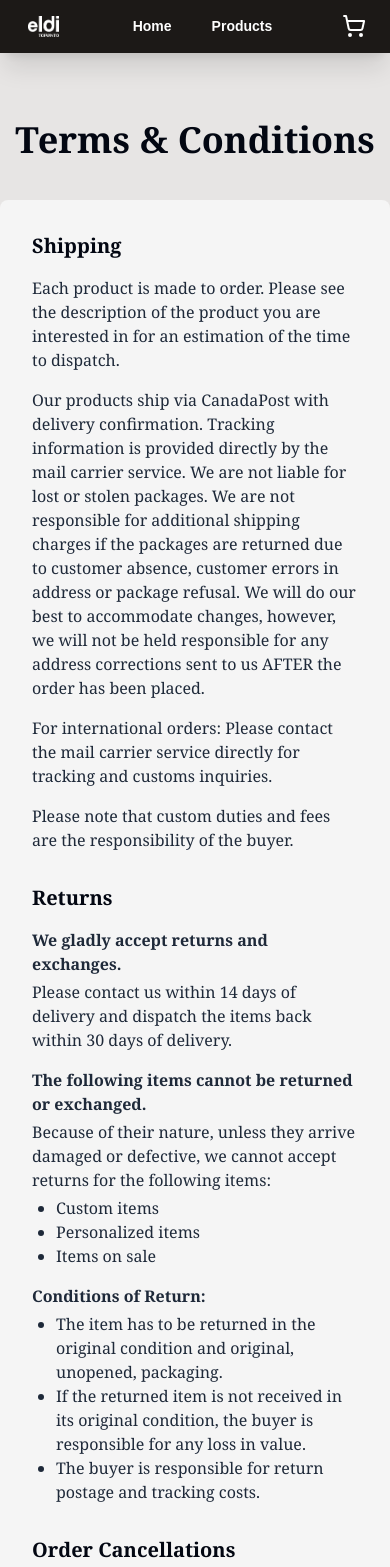
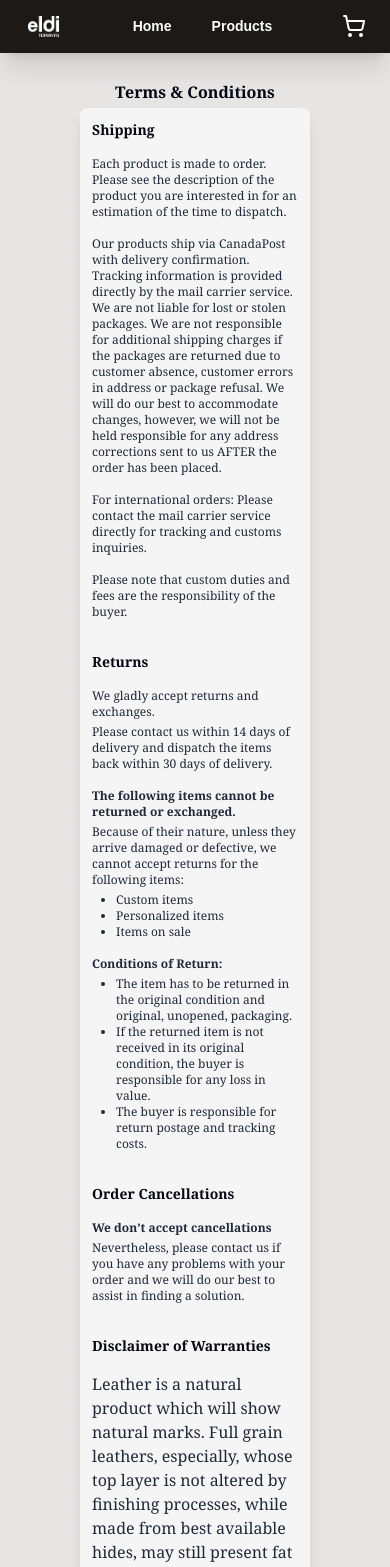
Before and after one commit to cdiaconu04/Eldi-Ecom-Store, a Next.js app: page /terms-conditions in a window 390 px wide. Shown: the top 1567 px of the page. Built offline with nearby package versions, Linux system fonts and the light colour scheme.

Commit message:
Added responsive design to faq and terms pages

```diff
--- a/src/app/faq/page.js
+++ b/src/app/faq/page.js
@@ -1,54 +1,67 @@
 "use client"
 import Navbar from '../../components/navbar';
 export default function FAQ() {
+
+    const questionTextSize = "2xl:text-xl xl:text-xl lg:text-lg md:text-base sm:text-sm text-sm";
+    const answerTextSize = "2xl:-text-base xl:text-base lg:text-sm md:text-sm text-xs";
+
     return (
         <div>
             <Navbar moved={true}/>
             <div className="w-full bg-stone-200">
-                <div className="max-w-screen-xl mx-auto py-30 flex flex-col gap-10 items-center justify-center relative overflow-hidden">
-                    <h1 className="text-4xl font-bold font-serif text-gray-950"> Frequently Asked Questions </h1>
+                <div className="max-w-screen-xl mx-auto flex flex-col items-center justify-center relative overflow-hidden
+                    2xl:py-30 xl:py-23 lg:py-20 py-20
+                    2xl:px-0 xl:px-11 lg:px-20 px-20
+                    2xl:gap-10 xl:gap-8 lg:gap-6 md:gap-4 sm:gap-2 gap-1
+                ">
 
-                    <div className="max-w-screen-xl bg-neutral-100 shadow-lg rounded-lg p-8 flex flex-col gap-8">
+                    <h1 className="font-bold font-serif text-gray-950
+                        2xl:text-4xl xl:text-4xl lg:text-3xl md:text-3xl sm:text-2xl text:xl
+                    "> Frequently Asked Questions </h1>
+
+                    <div className="max-w-screen-xl bg-neutral-100 shadow-lg rounded-lg flex flex-col gap-8
+                        2xl:p-8 xl:p-7 lg:p-6 md:p-5 sm:p-4 p-3
+                    ">
                         <div className="flex flex-col gap-4">
-                            <h2 className="text-xl font-bold text-gray-950 font-serif">What is your return policy?</h2>
-                            <p className="text-gray-800 font-serif">We offer a 30-day return policy on all items. If you are not satisfied with your purchase, you can return it within 30 days for a full refund.</p>
+                            <h2 className={`${questionTextSize} font-bold text-gray-950 font-serif`}>What is your return policy?</h2>
+                            <p className={`${answerTextSize} text-gray-800 font-serif`}>We offer a 30-day return policy on all items. If you are not satisfied with your purchase, you can return it within 30 days for a full refund.</p>
                         </div>
 
                         <div className="flex flex-col gap-4">
-                            <h2 className="text-xl font-bold text-gray-950 font-serif">How long does shipping take?</h2>
-                            <p className="text-gray-800 font-serif">As we create each product by hand when ordered, shipping typically takes 10 business days. You will receive a tracking number once your order has shipped.</p>
+                            <h2 className={`${questionTextSize} font-bold text-gray-950 font-serif`}>How long does shipping take?</h2>
+                            <p className={`${answerTextSize} text-gray-800 font-serif`}>As we create each product by hand when ordered, shipping typically takes 10 business days. You will receive a tracking number once your order has shipped.</p>
                         </div>
 
                         <div className="flex flex-col gap-4">
-                            <h2 className="text-xl font-bold text-gray-950 font-serif">Do you offer international shipping?</h2>
-                            <p className="text-gray-800 font-serif">Yes, we offer international shipping to select countries. Please check our shipping policy for more details.</p>
+                            <h2 className={`${questionTextSize} font-bold text-gray-950 font-serif`}>Do you offer international shipping?</h2>
+                            <p className={`${answerTextSize} text-gray-800 font-serif`}>Yes, we offer international shipping to select countries. Please check our shipping policy for more details.</p>
                         </div>
 
                         <div className="flex flex-col gap-4">
-                            <h2 className="text-xl font-bold text-gray-950 font-serif">How can I contact customer support?</h2>
-                            <p className="text-gray-800 font-serif">You can contact our customer support team via email at </p>
+                            <h2 className={`${questionTextSize} font-bold text-gray-950 font-serif`}>How can I contact customer support?</h2>
+                            <p className={`${answerTextSize} text-gray-800 font-serif`}>You can contact our customer support team via email at </p>
                         </div>
 
                         <div className="flex flex-col gap-4">
-                            <h2 className="text-xl font-bold text-gray-950 font-serif">What is vegetable tanned leather?</h2>
+                            <h2 className={`${questionTextSize} font-bold text-gray-950 font-serif`}>What is vegetable tanned leather?</h2>
                             <div className="flex flex-col gap-2">
-                                <p className="text-gray-800 font-serif">Vegetable tanned leather is obtained from raw animal skins soaked in a mixture of shredded plants, that are rich in tannins, and water. Vegetable tanning is the oldest leather tanning process known.</p>
-                                <p className="text-gray-800 font-serif">During this  tanning process, the tanning substances attach to the leather fibers to create the  vegetable tanned leather which can be used as such or subsequently processed with plant or animal oils to create an even more versatile leather.</p>
-                                <p className="text-gray-800 font-serif">Since the process only uses natural substances, the vegetable tanned leather is considered an ecological leather,  which does not harm the people or the environment.</p>
+                                <p className={`${answerTextSize} text-gray-800 font-serif`}>Vegetable tanned leather is obtained from raw animal skins soaked in a mixture of shredded plants, that are rich in tannins, and water. Vegetable tanning is the oldest leather tanning process known.</p>
+                                <p className={`${answerTextSize} text-gray-800 font-serif`}>During this  tanning process, the tanning substances attach to the leather fibers to create the  vegetable tanned leather which can be used as such or subsequently processed with plant or animal oils to create an even more versatile leather.</p>
+                                <p className={`${answerTextSize} text-gray-800 font-serif`}>Since the process only uses natural substances, the vegetable tanned leather is considered an ecological leather,  which does not harm the people or the environment.</p>
                             </div>
 
                         </div>
 
                         <div className="flex flex-col gap-4">
-                            <h2 className="text-xl font-bold text-gray-950 font-serif">How should I care for my vegetable tanned leather product?</h2>
-                            <p className="text-gray-800 font-serif">In our atelier we apply a thin layer of mink oil on the finished product. Regular leather creams or mixtures of vegetable, animal, and mineral oils can be used as well to improve the resistance to water and maintain the appearance of your leather product. The oils may slightly darken the original color but, overall, they  add to the rich feel and the beauty of the leather. </p>
+                            <h2 className={`${questionTextSize} font-bold text-gray-950 font-serif`}>How should I care for my vegetable tanned leather product?</h2>
+                            <p className={`${answerTextSize} text-gray-800 font-serif`}>In our atelier we apply a thin layer of mink oil on the finished product. Regular leather creams or mixtures of vegetable, animal, and mineral oils can be used as well to improve the resistance to water and maintain the appearance of your leather product. The oils may slightly darken the original color but, overall, they  add to the rich feel and the beauty of the leather. </p>
                         </div>
 
                         <div className="flex flex-col gap-4">
-                            <h2 className="text-xl font-bold text-gray-950 font-serif">Is the vegetable tanned leather a vegan leather?</h2>
+                            <h2 className={`${questionTextSize} font-bold text-gray-950 font-serif`}>Is the vegetable tanned leather a vegan leather?</h2>
                             <div className="flex flex-col gap-2">
-                                <p className="text-gray-800 font-serif">“Vegan leather” is an artificial product that imitates leather. While these products are more and more refined, they involve the use of  polluting processes and  raw materials derived from petroleum. The vegetable tanned leather is the most ecological product and, unlike the “vegan leather”, it is fully biodegradable.</p>
-                                <p className="text-gray-800 font-serif"> We only source our leathers from North American and European tanneries that process the skins as byproducts of the food industry. </p>
+                                <p className={`${answerTextSize} text-gray-800 font-serif`}>“Vegan leather” is an artificial product that imitates leather. While these products are more and more refined, they involve the use of  polluting processes and  raw materials derived from petroleum. The vegetable tanned leather is the most ecological product and, unlike the “vegan leather”, it is fully biodegradable.</p>
+                                <p className={`${answerTextSize} text-gray-800 font-serif`}> We only source our leathers from North American and European tanneries that process the skins as byproducts of the food industry. </p>
                             </div>
 
                         </div>
--- a/src/app/terms-conditions/page.js
+++ b/src/app/terms-conditions/page.js
@@ -1,64 +1,76 @@
 "use client"
 import Navbar from '../../components/navbar';
 export default function TermsConditionsPage() {
+
+    const questionTextSize = "2xl:text-xl xl:text-xl lg:text-lg md:text-base sm:text-sm text-sm";
+    const answerTextSize = "2xl:-text-base xl:text-base lg:text-sm md:text-sm text-xs";
+
     return (
         <div>
             <Navbar moved={true}/>
             <div className="w-full bg-stone-200">
-                <div className="max-w-screen-xl mx-auto py-30 flex flex-col gap-10 items-center justify-center relative overflow-hidden">
-                    <h1 className="text-4xl font-bold font-serif text-gray-950"> Terms & Conditions </h1>
+                <div className="max-w-screen-xl mx-auto flex flex-col items-center justify-center relative overflow-hidden
+                    2xl:py-30 xl:py-23 lg:py-20 py-20
+                    2xl:px-0 xl:px-11 lg:px-20 px-20
+                    2xl:gap-10 xl:gap-8 lg:gap-6 md:gap-4 sm:gap-2 gap-1
+                ">
+                    <h1 className="font-bold font-serif text-gray-950
+                        2xl:text-4xl xl:text-4xl lg:text-3xl md:text-3xl sm:text-2xl text:xl
+                    "> Terms & Conditions </h1>
 
-                    <div className="max-w-screen-xl bg-neutral-100 shadow-lg rounded-lg p-8 flex flex-col gap-8">
+                    <div className="max-w-screen-xl bg-neutral-100 shadow-lg rounded-lg flex flex-col gap-8
+                        2xl:p-8 xl:p-7 lg:p-6 md:p-5 sm:p-4 p-3
+                    ">
                         <div className="flex flex-col gap-4">
-                            <h2 className="text-xl font-bold font-serif text-gray-950">Shipping</h2>
-                            <p className="text-gray-800 font-serif">Each product is made to order. Please see the description of the product you are interested in for an estimation of the time to dispatch.</p>
-                            <p className="text-gray-800 font-serif">Our products ship via CanadaPost with delivery confirmation. Tracking information is provided directly by the mail carrier service. We are not liable for lost or stolen packages. We are not responsible for additional shipping charges if the packages are returned due to customer absence, customer errors in address or package refusal. We will do our best to accommodate changes, however, we will not be held responsible for any address corrections sent to us AFTER the order has been placed. </p>
-                            <p className="text-gray-800 font-serif">For international orders: Please contact the mail carrier service directly for tracking and customs inquiries.</p>
-                            <p className="text-gray-800 font-serif">Please note that custom duties and  fees are the responsibility of the buyer.</p>
+                            <h2 className={`${questionTextSize} font-bold text-gray-950 font-serif`}>Shipping</h2>
+                            <p className={`${answerTextSize} text-gray-800 font-serif`}>Each product is made to order. Please see the description of the product you are interested in for an estimation of the time to dispatch.</p>
+                            <p className={`${answerTextSize} text-gray-800 font-serif`}>Our products ship via CanadaPost with delivery confirmation. Tracking information is provided directly by the mail carrier service. We are not liable for lost or stolen packages. We are not responsible for additional shipping charges if the packages are returned due to customer absence, customer errors in address or package refusal. We will do our best to accommodate changes, however, we will not be held responsible for any address corrections sent to us AFTER the order has been placed. </p>
+                            <p className={`${answerTextSize} text-gray-800 font-serif`}>For international orders: Please contact the mail carrier service directly for tracking and customs inquiries.</p>
+                            <p className={`${answerTextSize} text-gray-800 font-serif`}>Please note that custom duties and  fees are the responsibility of the buyer.</p>
                         </div>
 
                         <div className="flex flex-col gap-4">
-                            <h2 className="text-xl font-bold text-gray-950 font-serif">Returns</h2>
+                            <h2 className={`${questionTextSize} font-bold text-gray-950 font-serif`}>Returns</h2>
 
                             <div className="flex flex-col gap-1">
-                                <p className="text-gray-800 font-bold font-serif">We gladly accept returns and exchanges.</p>
-                                <p className="text-gray-800 font-serif">Please contact us within 14 days of delivery and dispatch the items back within 30 days of delivery.</p>
+                                <p className={`${answerTextSize} text-gray-800 font-serif`}>We gladly accept returns and exchanges.</p>
+                                <p className={`${answerTextSize} text-gray-800 font-serif`}>Please contact us within 14 days of delivery and dispatch the items back within 30 days of delivery.</p>
                             </div>
 
                             <div className="flex flex-col gap-1">
-                                <p className="text-gray-800 font-bold font-serif">The following items cannot be returned or exchanged.</p>
-                                <p className="text-gray-800 font-serif">Because of their nature, unless they arrive damaged or defective, we cannot accept returns for the following items:</p>
+                                <p className={`${answerTextSize} font-bold text-gray-800 font-serif`}>The following items cannot be returned or exchanged.</p>
+                                <p className={`${answerTextSize} text-gray-800 font-serif`}>Because of their nature, unless they arrive damaged or defective, we cannot accept returns for the following items:</p>
                                 <ul className="list-disc ml-6">
-                                    <li className="text-gray-800 font-serif">Custom items</li>
-                                    <li className="text-gray-800 font-serif">Personalized items</li>
-                                    <li className="text-gray-800 font-serif">Items on sale</li>
+                                    <li className={`${answerTextSize} text-gray-800 font-serif`}>Custom items</li>
+                                    <li className={`${answerTextSize} text-gray-800 font-serif`}>Personalized items</li>
+                                    <li className={`${answerTextSize} text-gray-800 font-serif`}>Items on sale</li>
                                 </ul>
                             </div>
 
 
 
                             <div className="flex flex-col gap-1">
-                                <p className="text-gray-800 font-bold font-serif">Conditions of Return:</p>
+                                <p className={`${answerTextSize} font-bold text-gray-800 font-serif`}>Conditions of Return:</p>
                                 <ul className="list-disc ml-6">
-                                    <li className="text-gray-800 font-serif">The item has to be returned in the original condition and original, unopened, packaging.</li>
-                                    <li className="text-gray-800 font-serif">If the returned item is not received in its original condition, the buyer is responsible for any loss in value.</li>
-                                    <li className="text-gray-800 font-serif">The buyer is responsible for return postage and tracking costs. </li>
+                                    <li className={`${answerTextSize} text-gray-800 font-serif`}>The item has to be returned in the original condition and original, unopened, packaging.</li>
+                                    <li className={`${answerTextSize} text-gray-800 font-serif`}>If the returned item is not received in its original condition, the buyer is responsible for any loss in value.</li>
+                                    <li className={`${answerTextSize} text-gray-800 font-serif`}>The buyer is responsible for return postage and tracking costs. </li>
                                 </ul>
                             </div>
 
                         </div>
 
                         <div className="flex flex-col gap-4">
-                            <h2 className="text-xl font-bold text-gray-950 font-serif">Order Cancellations</h2>
+                            <h2 className={`${questionTextSize} font-bold text-gray-950 font-serif`}>Order Cancellations</h2>
                             <div className="flex flex-col gap-1">
-                                <p className="text-gray-800 font-bold font-serif">We don’t accept cancellations</p>
-                                <p className="text-gray-800 font-serif">Nevertheless, please contact us if you have any problems with your order and we will do our best to assist in finding a solution.</p>
+                                <p className={`${answerTextSize} font-bold text-gray-800 font-serif`}>We don’t accept cancellations</p>
+                                <p className={`${answerTextSize} text-gray-800 font-serif`}>Nevertheless, please contact us if you have any problems with your order and we will do our best to assist in finding a solution.</p>
                             </div>
 
                         </div>
 
                         <div className="flex flex-col gap-4">
-                            <h2 className="text-xl font-bold text-gray-950 font-serif">Disclaimer of Warranties</h2>
+                            <h2 className={`${questionTextSize} font-bold text-gray-950 font-serif`}>Disclaimer of Warranties</h2>
                             <p className="text-gray-800 font-serif">Leather is a natural product which will  show natural marks. Full grain leathers, especially, whose top layer is not altered by finishing processes, while made from best available hides, may still present fat lines, insect bites, or scars, which are not considered defects but features that add personality to the final product.</p>
                         </div>
 
```
